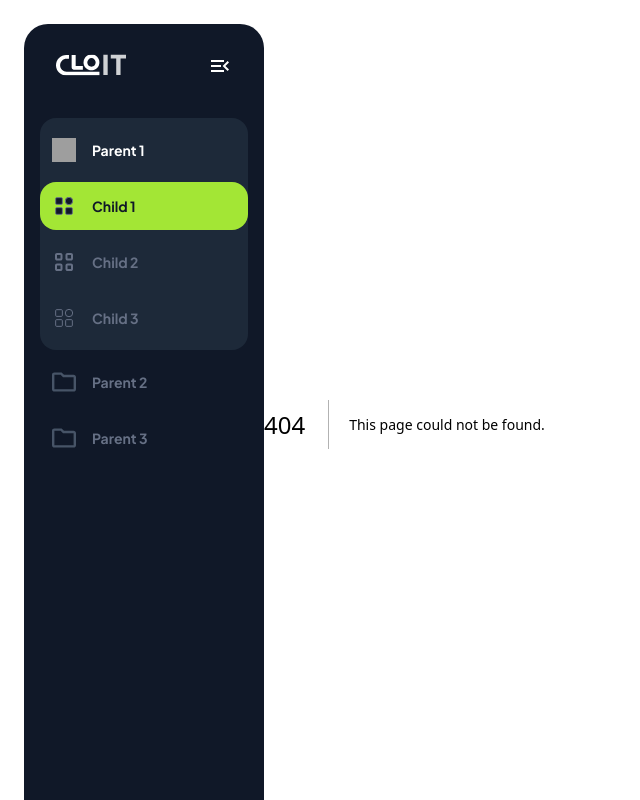
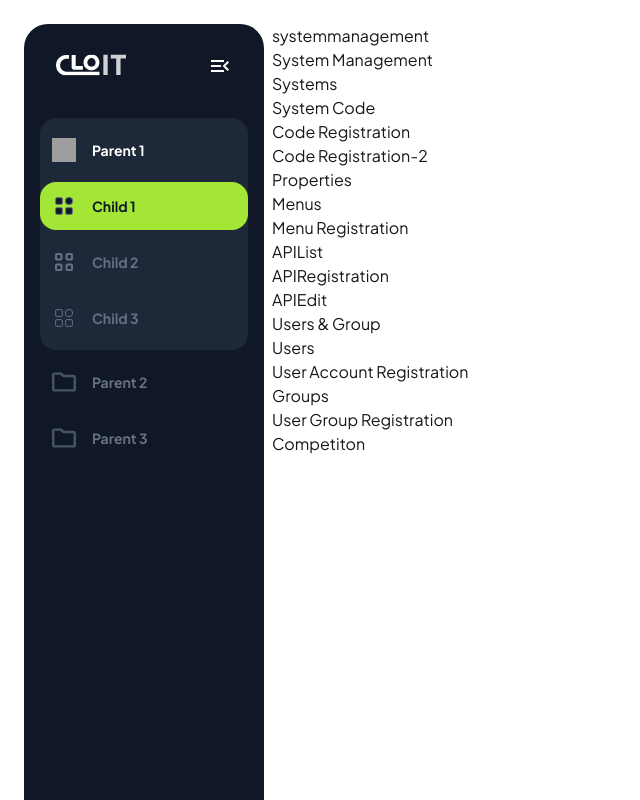
Before and after one commit to dominicpam89/nextjs-ui-deep-menu, a Next.js app: page /test-page in a window 1280 px wide. Before the commit this address had no page. Shown: the top 800 px of the page, without its empty margins (0-640 px from the left). Built offline with nearby package versions, Linux system fonts and the light colour scheme; grey boxes are pictures that could not be loaded.

Commit message:
redux-feature: implement redux menu store in simple components in test-page

```diff
--- /dev/null
+++ b/app/test-page/_components/menu-item.tsx
@@ -0,0 +1,24 @@
+import MenuList from "./menu-list"
+
+interface Props {
+   menu: TypeMenu
+}
+export default function MenuItem({ menu }: Props) {
+   if (menu.children.length > 0) {
+      return (
+         <MenuList>
+            <MenuItemUI menu={menu} />
+            {menu.children.map((menu) => {
+               return <MenuItem key={menu.menuId} menu={menu} />
+            })}
+         </MenuList>
+      )
+   } else return <MenuItemUI menu={menu} />
+}
+
+interface MenuItemUIProps {
+   menu: TypeMenu
+}
+function MenuItemUI({ menu }: MenuItemUIProps) {
+   return <li className="menu-item-ui">{menu.name}</li>
+}
--- /dev/null
+++ b/app/test-page/_components/menu-list.tsx
@@ -0,0 +1,9 @@
+import { PropsWithChildren } from "react"
+
+export default function MenuList({ children }: PropsWithChildren) {
+   return (
+      <ul aria-label="menu-list" className="menu-list">
+         {children}
+      </ul>
+   )
+}
--- /dev/null
+++ b/app/test-page/_components/menu.tsx
@@ -0,0 +1,14 @@
+"use client"
+import { useStoreProvider } from "@/lib/store/index.store"
+import MenuItem from "./menu-item"
+
+export default function MenuComponent() {
+   const { menuState } = useStoreProvider()
+   return (
+      <ul aria-label="menu-list" className="ml-2">
+         {menuState.menus.map((menu) => {
+            return <MenuItem menu={menu} key={menu.menuId} />
+         })}
+      </ul>
+   )
+}
--- /dev/null
+++ b/app/test-page/layout.tsx
@@ -0,0 +1,6 @@
+import { PropsWithChildren } from "react"
+import StoreProvider from "@/lib/store/index.store"
+
+export default function Layout({ children }: PropsWithChildren) {
+   return <StoreProvider>{children}</StoreProvider>
+}
--- /dev/null
+++ b/app/test-page/page.tsx
@@ -0,0 +1,5 @@
+import MenuComponent from "./_components/menu"
+
+export default function Page() {
+   return <MenuComponent />
+}
--- a/components/sidebar/content-menu-item/child.tsx
+++ b/components/sidebar/content-menu-item/child.tsx
@@ -8,7 +8,6 @@ interface Props {
 
 export default function ContentMenuChild({ item, index }: Props) {
    const isOddIndex = index % 2 > 0
-   console.log(index, isOddIndex)
    // in figma files, item.depth that more than 2 but less than 4 is able to be selected
    const selected = item.depth > 2 && item.isOpen
    // in figmal files, item depth that equals to 2, is having text-white if open
```
